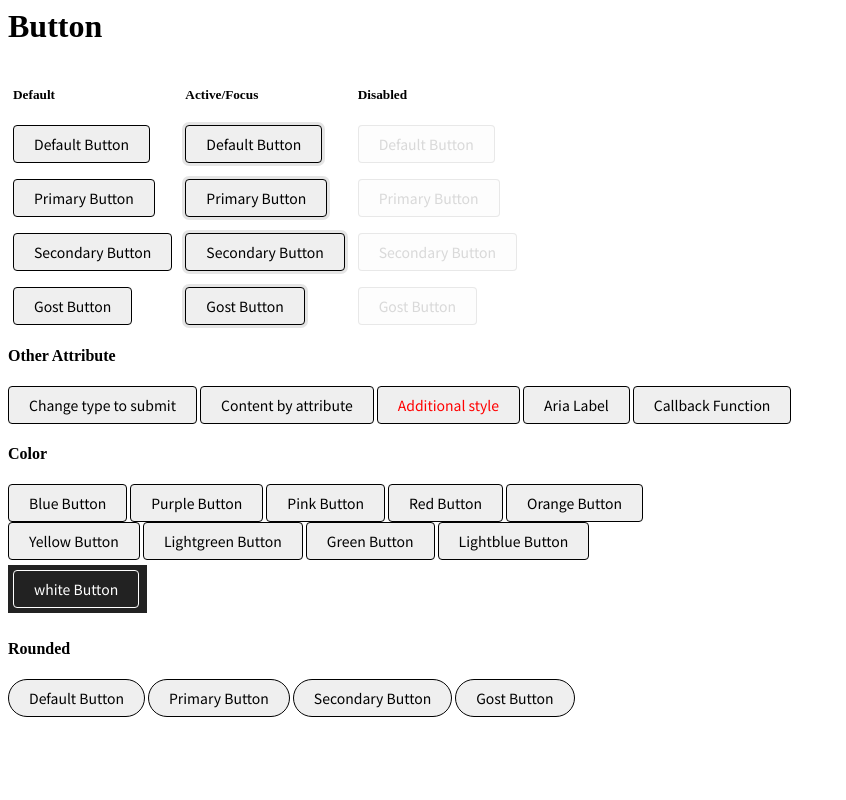
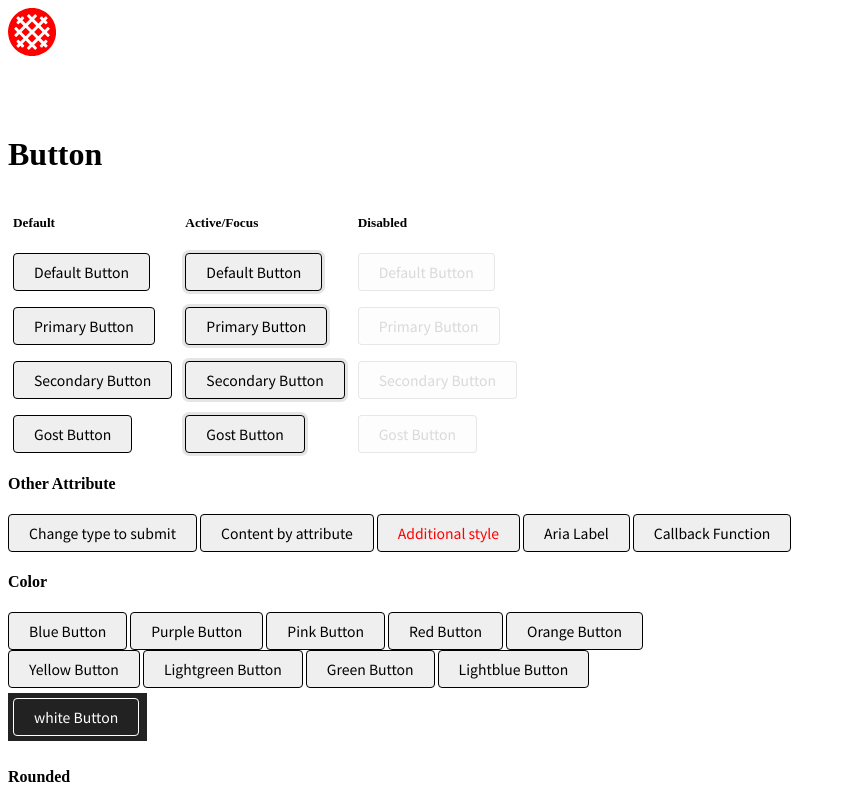
Before and after one commit to usagi-f/react-components, a Next.js app: page / in a window 1280 px wide. Shown: the top 800 px of the page, without its empty margins (0-846 px from the left). Built offline with nearby package versions, Linux system fonts and the light colour scheme.

Commit message:
add font-awesome icons component

```diff
--- a/package.json
+++ b/package.json
@@ -11,6 +11,9 @@
   "author": "",
   "license": "ISC",
   "dependencies": {
+    "@fortawesome/fontawesome-svg-core": "^1.2.4",
+    "@fortawesome/free-solid-svg-icons": "^5.3.1",
+    "@fortawesome/react-fontawesome": "^0.1.2",
     "classnames": "^2.2.6",
     "next": "^6.1.1",
     "react": "^16.4.2",
--- /dev/null
+++ b/pages/_app.js
@@ -0,0 +1,27 @@
+import App, { Container } from 'next/app'
+import React from 'react'
+import { library } from '@fortawesome/fontawesome-svg-core'
+import { fas } from '@fortawesome/free-solid-svg-icons'
+
+// Regist Font-Awesome Component
+library.add(fas)
+
+export default class MyApp extends App {
+  static async getInitialProps ({ Component, router, ctx }) {
+    let pageProps = {}
+    if (Component.getInitialProps) {
+      pageProps = await Component.getInitialProps(ctx)
+    }
+
+    return { pageProps }
+  }
+
+  render () {
+    const { Component, pageProps } = this.props
+    return (
+      <Container>
+        <Component {...pageProps} />
+      </Container>
+    )
+  }
+}
--- a/pages/_document.js
+++ b/pages/_document.js
@@ -15,6 +15,7 @@ export default class MyDocument extends Document {
           <title>react ui component</title>
           <meta name="viewport" content="initial-scale=1.0, width=device-width" />
           <link rel="stylesheet" href="https://fonts.googleapis.com/css?family=Noto+Sans+JP:400,500,700&amp;subset=japanese" />
+          <link rel="stylesheet" href="https://use.fontawesome.com/releases/v5.3.1/css/svg-with-js.css" />
         </Head>
         <body>
           <Main />
--- a/pages/index.js
+++ b/pages/index.js
@@ -1,6 +1,7 @@
 import React, { Fragment } from 'react'
 import css from 'styled-jsx/css'
 import { Buttons, Inputs, Headers, Texts, Tables } from './example/index'
+import { FontAwesomeIcon } from '@fortawesome/react-fontawesome'
 
 const styles = css`
 h1 {
@@ -14,6 +15,7 @@ h1 {
 
 const Index = () => (
   <Fragment>
+    <FontAwesomeIcon icon="stroopwafel" size="3x" color="red" spin />
     <h1>Button</h1>
     <Buttons />
     <h1>Input</h1>
```
Also changed, not shown: 1 other file (tests, documents, lock files or other folders).
